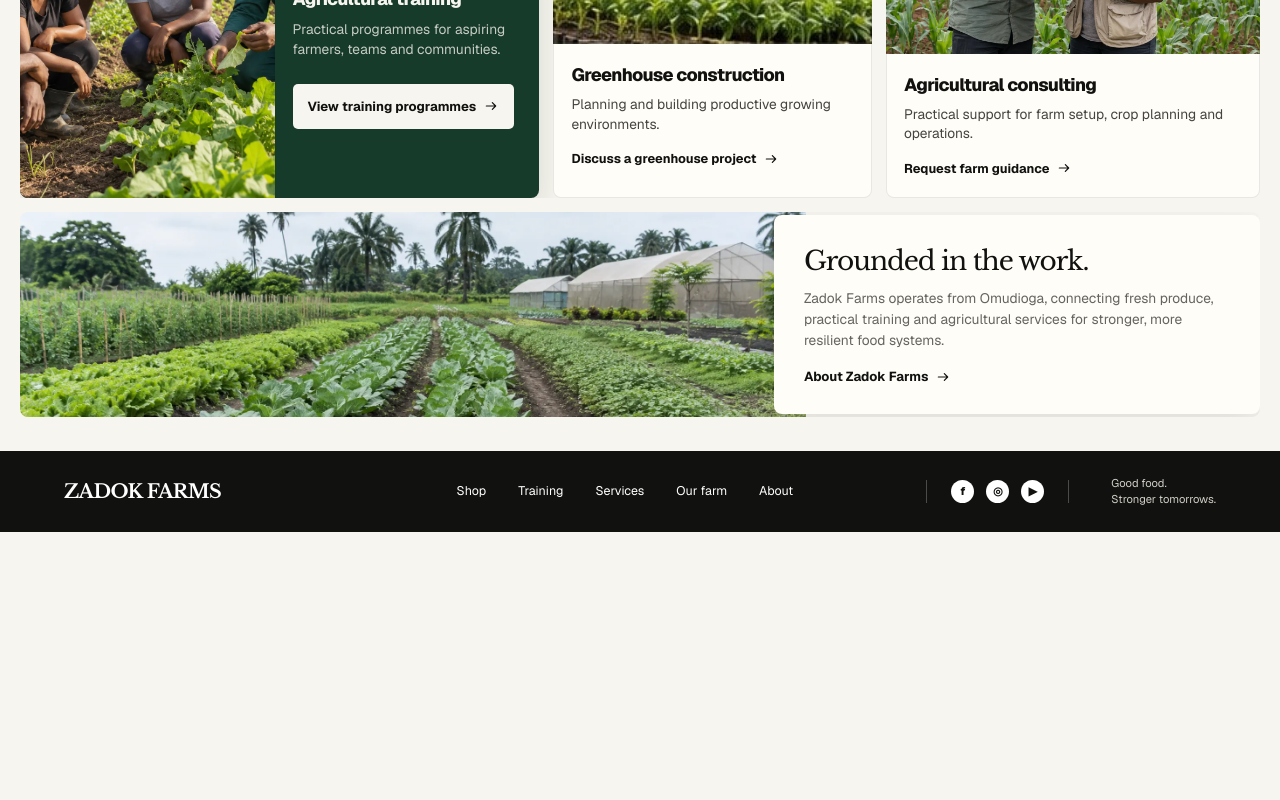
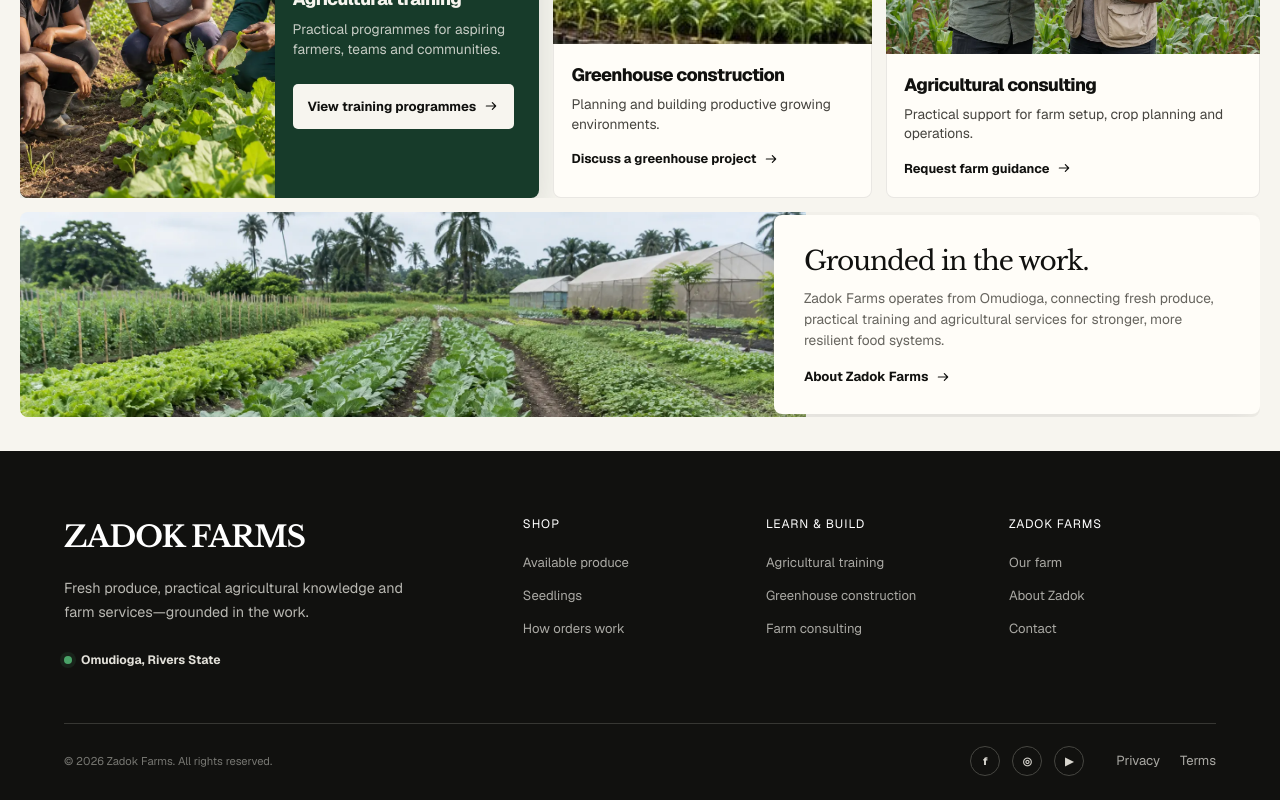
Before and after one commit to wh0isalfred/ZadokFarms, a Next.js app: page / in a window 1280 px wide. Shown: the part 1993-2793 px from the top of the page. Before the commit the page ends 2525 px from the top, so only its background shows below. Built offline with nearby package versions, Linux system fonts and the light colour scheme.

Commit message:
feat: strengthen footer and field line identity

```diff
--- a/src/app/globals.css
+++ b/src/app/globals.css
@@ -61,7 +61,12 @@ main { display: block; }
 .search-panel svg { width: 22px; height: 22px; }
 .search-panel input { width: 100%; border: 0; outline: 0; background: transparent; font-size: 1rem; }
 .search-panel button { border: 0; background: none; text-decoration: underline; cursor: pointer; }
-.catalogue { scroll-margin-top: 110px; padding-top: 22px; }
+.catalogue { position: relative; isolation: isolate; scroll-margin-top: 110px; padding-top: 22px; }
+.catalogue > :not(.catalogue-lines) { position: relative; z-index: 1; }
+.catalogue-lines { opacity: .11; }
+.catalogue-lines path, .footer-lines path { stroke-dashoffset: 0; }
+.catalogue-lines-one { top: 150px; right: -165px; transform: rotate(5deg); }
+.catalogue-lines-two { top: 690px; left: -175px; transform: rotate(184deg); }
 .catalogue-toolbar { display: flex; align-items: center; justify-content: space-between; gap: 24px; }
 .category-list { display: flex; gap: 14px; }
 .category-list button, .desktop-filters button { min-height: 42px; padding: 0 18px; border: 1px solid transparent; border-radius: 11px; background: transparent; cursor: pointer; }
@@ -167,14 +172,30 @@ main { display: block; }
 .closing-lines { bottom: -120px; left: -260px; transform: rotate(180deg); }
 [data-reveal] { opacity: 0; transform: translateY(14px); transition: opacity .55s ease, transform .65s cubic-bezier(.2,.72,.25,1); }
 [data-reveal].is-visible { opacity: 1; transform: translateY(0); }
-.site-footer { display: grid; grid-template-columns: 1fr 2fr auto auto; gap: 42px; align-items: center; overflow: hidden; padding: 24px max(5vw,calc((100vw - 1360px)/2)); background: var(--foreground); color: white; }
-.footer-mark { font-size: 1.2rem; }
-.site-footer p { margin: 0; color: #d0cec7; font-size: .7rem; line-height: 1.45; }
-.site-footer nav { display: flex; flex-wrap: wrap; justify-content: center; gap: 20px 32px; font-size: .78rem; }
-.site-footer nav a { transition: opacity .2s ease; }
-.site-footer nav a:hover { opacity: .62; }
-.footer-social { display: flex; gap: 12px; padding-inline: 24px; border-inline: 1px solid #4b4b47; }
-.footer-social a { display: grid; width: 23px; height: 23px; place-items: center; border-radius: 50%; background: white; color: var(--foreground); font-size: .7rem; font-weight: 800; }
+.site-footer { position: relative; isolation: isolate; overflow: hidden; padding: 64px max(5vw,calc((100vw - 1360px)/2)) 24px; background: var(--foreground); color: white; }
+.footer-main, .footer-bottom { position: relative; z-index: 2; }
+.footer-main { display: grid; grid-template-columns: minmax(250px,.9fr) minmax(0,1.75fr); gap: clamp(54px,8vw,130px); padding-bottom: 54px; }
+.footer-brand { max-width: 370px; }
+.footer-mark { display: inline-block; font-size: clamp(1.55rem,2.3vw,2.1rem); }
+.footer-brand > p { margin: 18px 0 26px; color: #b9b8b2; font-size: .9rem; line-height: 1.65; }
+.footer-location { display: flex; align-items: center; gap: 9px; color: #e2e0d9; font-size: .76rem; font-weight: 650; }
+.footer-location i { width: 8px; height: 8px; border-radius: 50%; background: #4aa368; box-shadow: 0 0 0 4px rgba(74,163,104,.12); }
+.footer-groups { display: grid; grid-template-columns: repeat(3,minmax(0,1fr)); gap: 36px; }
+.footer-groups section { display: flex; flex-direction: column; align-items: flex-start; gap: 13px; }
+.footer-groups h2 { margin: 0 0 7px; color: white; font-size: .76rem; letter-spacing: .075em; text-transform: uppercase; }
+.footer-groups a, .footer-bottom { color: #aaa9a4; font-size: .82rem; }
+.footer-groups a, .footer-bottom a { transition: color .2s ease; }
+.footer-groups a:hover, .footer-bottom a:hover { color: white; }
+.footer-bottom { display: grid; grid-template-columns: 1fr auto auto; align-items: center; gap: 32px; padding-top: 22px; border-top: 1px solid #373733; }
+.footer-bottom p { margin: 0; color: #777772; font-size: .7rem; }
+.footer-bottom nav, .footer-social { display: flex; align-items: center; gap: 12px; }
+.footer-bottom nav { gap: 20px; }
+.footer-social a { display: grid; width: 30px; height: 30px; place-items: center; border: 1px solid #464641; border-radius: 50%; color: #d8d6cf; font-size: .68rem; font-weight: 800; transition: border-color .2s ease, background-color .2s ease; }
+.footer-social a:hover { border-color: #707069; background: #292925; }
+.footer-lines { z-index: 0; opacity: .3; }
+.footer-lines path { stroke: #45644f; stroke-width: 1.5; }
+.footer-lines-one { top: -105px; right: -105px; transform: rotate(24deg) scale(1.35); }
+.footer-lines-two { bottom: -185px; left: 18%; transform: rotate(188deg) scale(1.8); opacity: .2; }
 
 .mobile-nav { display: none; }
 .drawer-layer { position: fixed; z-index: 60; visibility: hidden; inset: 0; pointer-events: none; }
@@ -207,8 +228,7 @@ main { display: block; }
   .farm-story { grid-column: span 3; grid-template-columns: 1.2fr 1fr; }
   .service-grid { grid-template-columns: 1fr 1fr; }
   .training-card { grid-column: 1 / -1; }
-  .site-footer { grid-template-columns: 1fr 2fr auto; }
-  .site-footer > p { display: none; }
+  .footer-main { grid-template-columns: .8fr 1.7fr; gap: 48px; }
 }
 
 @media (max-width: 699px) {
@@ -293,6 +313,8 @@ main { display: block; }
   .service-copy p, .service-copy a { font-size: .75rem; overflow-wrap: anywhere; }
   .field-lines { width: 300px; height: 230px; }
   .field-lines path { stroke-width: 2.4; opacity: .78; }
+  .catalogue-lines-one { top: 155px; right: -66px; }
+  .catalogue-lines-two { top: 700px; left: -72px; }
   .services-lines { top: -4px; right: -68px; }
   .closing-lines { bottom: -78px; left: -72px; }
   .farm-close { grid-template-columns: minmax(0,1fr); }
@@ -300,9 +322,17 @@ main { display: block; }
   .farm-close > div:last-child { margin: -18px 12px 0; padding: 19px 18px 21px; }
   .farm-close h2 { font-size: 1.4rem; }
   .farm-close p { font-size: .8rem; }
-  .site-footer { display: block; padding: 28px 20px 105px; }
-  .site-footer nav { justify-content: flex-start; margin-top: 20px; gap: 13px 20px; }
-  .footer-social { width: max-content; margin-top: 22px; padding: 0; border: 0; }
+  .site-footer { display: block; padding: 46px 20px 105px; }
+  .footer-main { display: block; padding-bottom: 38px; }
+  .footer-brand > p { max-width: 330px; margin: 14px 0 21px; font-size: .82rem; }
+  .footer-groups { grid-template-columns: repeat(2,minmax(0,1fr)); gap: 30px 20px; margin-top: 40px; }
+  .footer-groups section { gap: 11px; }
+  .footer-groups h2 { font-size: .68rem; }
+  .footer-groups a { font-size: .76rem; }
+  .footer-bottom { grid-template-columns: 1fr auto; gap: 18px; padding-top: 20px; }
+  .footer-bottom > p { grid-column: 1 / -1; }
+  .footer-bottom nav { justify-content: flex-end; gap: 16px; }
+  .footer-social { width: max-content; }
   .mobile-nav { position: fixed; z-index: 50; right: 13px; bottom: max(12px,env(safe-area-inset-bottom)); left: 13px; display: grid; grid-template-columns: repeat(5,1fr); height: 70px; padding: 0 8px; border: 1px solid #343431; border-radius: 24px; background: rgba(17,17,15,.97); color: white; box-shadow: 0 12px 38px rgba(0,0,0,.23); backdrop-filter: blur(14px); }
   .mobile-nav a { position: relative; display: grid; place-content: center; justify-items: center; gap: 3px; min-width: 0; color: #dbd9d2; font-size: .62rem; }
   .mobile-nav svg { width: 22px; height: 22px; }
--- a/src/components/home-sections.tsx
+++ b/src/components/home-sections.tsx
@@ -1,7 +1,7 @@
 import Image from "next/image";
 import { ArrowIcon } from "@/components/icons";
 
-function FieldLines({ className = "" }: { className?: string }) {
+export function FieldLines({ className = "" }: { className?: string }) {
   return (
     <svg className={`field-lines ${className}`} viewBox="0 0 420 320" fill="none" aria-hidden="true">
       <path d="M438 4C320 36 330 112 238 137C135 165 129 236 95 336" />
@@ -69,5 +69,27 @@ export function FarmClose() {
 }
 
 export function SiteFooter() {
-  return <footer className="site-footer" id="footer"><a className="footer-mark" href="#top">ZADOK FARMS</a><nav aria-label="Footer navigation"><a href="#produce">Shop</a><a href="#training">Training</a><a href="#services">Services</a><a href="#farm">Our farm</a><a href="#about">About</a></nav><div className="footer-social" aria-label="Social links"><a href="#facebook" aria-label="Facebook">f</a><a href="#instagram" aria-label="Instagram">◎</a><a href="#youtube" aria-label="YouTube">▶</a></div><p>Good food.<br />Stronger tomorrows.</p></footer>;
+  return (
+    <footer className="site-footer" id="footer">
+      <FieldLines className="footer-lines footer-lines-one" />
+      <FieldLines className="footer-lines footer-lines-two" />
+      <div className="footer-main">
+        <div className="footer-brand">
+          <a className="footer-mark" href="#top">ZADOK FARMS</a>
+          <p>Fresh produce, practical agricultural knowledge and farm services—grounded in the work.</p>
+          <span className="footer-location"><i aria-hidden="true" />Omudioga, Rivers State</span>
+        </div>
+        <div className="footer-groups">
+          <section><h2>Shop</h2><a href="#produce">Available produce</a><a href="#produce">Seedlings</a><a href="#order-information">How orders work</a></section>
+          <section><h2>Learn &amp; build</h2><a href="#training">Agricultural training</a><a href="#greenhouse">Greenhouse construction</a><a href="#consulting">Farm consulting</a></section>
+          <section><h2>Zadok Farms</h2><a href="#farm">Our farm</a><a href="#about">About Zadok</a><a href="#contact">Contact</a></section>
+        </div>
+      </div>
+      <div className="footer-bottom">
+        <p>© 2026 Zadok Farms. All rights reserved.</p>
+        <div className="footer-social" aria-label="Social links"><a href="#facebook" aria-label="Facebook">f</a><a href="#instagram" aria-label="Instagram">◎</a><a href="#youtube" aria-label="YouTube">▶</a></div>
+        <nav aria-label="Legal navigation"><a href="#privacy">Privacy</a><a href="#terms">Terms</a></nav>
+      </div>
+    </footer>
+  );
 }
--- a/src/components/storefront.tsx
+++ b/src/components/storefront.tsx
@@ -3,7 +3,7 @@
 import { Fragment, useEffect, useMemo, useState } from "react";
 import { BasketDrawer } from "@/components/basket-drawer";
 import { ArrowIcon, LocationIcon, SearchIcon } from "@/components/icons";
-import { FarmClose, FarmServices, FarmStory, BulkSupply, OrderSteps, SiteFooter } from "@/components/home-sections";
+import { FarmClose, FarmServices, FarmStory, BulkSupply, OrderSteps, SiteFooter, FieldLines } from "@/components/home-sections";
 import { MobileNav } from "@/components/mobile-nav";
 import { ProductCard } from "@/components/product-card";
 import { SiteHeader } from "@/components/site-header";
@@ -55,6 +55,8 @@ export function Storefront() {
             <SearchIcon /><input value={query} onChange={(event) => setQuery(event.target.value)} placeholder="Search produce" aria-label="Search produce" autoFocus={showSearch} />{query && <button type="button" onClick={() => setQuery("")}>Clear</button>}
           </section>
           <section className="catalogue" id="produce">
+            <FieldLines className="catalogue-lines catalogue-lines-one" />
+            <FieldLines className="catalogue-lines catalogue-lines-two" />
             <div className="catalogue-toolbar"><div className="category-list" aria-label="Produce categories">{categories.map((item) => <button className={category === item ? "active" : ""} type="button" onClick={() => setCategory(item)} key={item}>{item}{item === "All produce" ? ` (${products.length})` : ""}</button>)}</div><div className="desktop-filters"><button type="button">Available now</button><button type="button">Sort</button></div></div>
             <div className="catalogue-heading"><div><h1>Available from the farm</h1><p>Prices shown for concept only.</p></div><button type="button" onClick={() => { setCategory("All produce"); setQuery(""); }}>View all produce</button></div>
             {visibleProducts.length > 0 ? (
```
